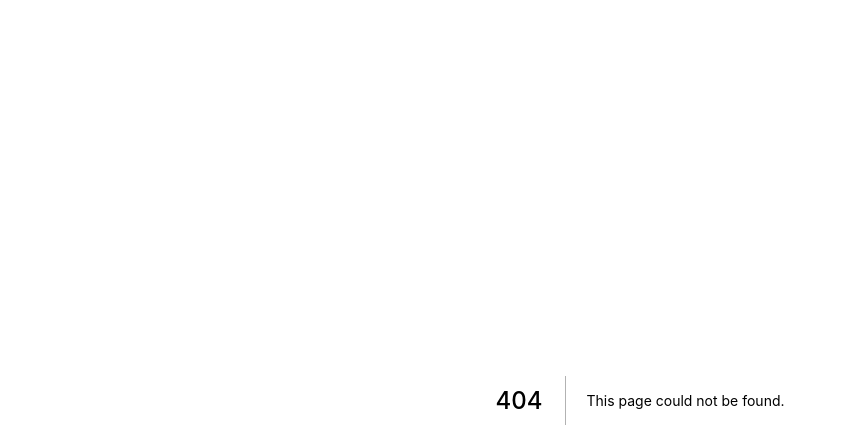
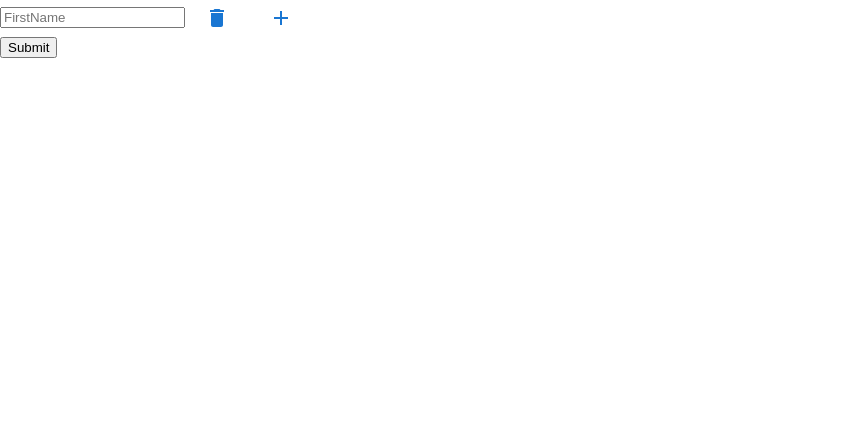
Before and after one commit to zahidabatool/next-js-learning, a Next.js app: page /add.icon in a window 1280 px wide. Before the commit this address had no page. Shown: the top 448 px of the page, without its empty margins (0-847 px from the left). Built offline with nearby package versions, Linux system fonts and the light colour scheme.

Commit message:
add field update

```diff
--- /dev/null
+++ b/pages/add.icon.js
@@ -0,0 +1,54 @@
+import AddIcon from '@mui/icons-material/Add';
+import DeleteIcon from '@mui/icons-material/Delete';
+import Button from '@mui/material/Button';
+import { useState } from "react";
+const Submitform = () => {
+    const [inputfield, setInputfield] = useState([{firstName: ""}]);
+
+
+    const handleChangeinput = (index, e) =>{
+        const list =[...inputfield]
+        list[index][e.target.name]= e.target.value;
+        setInputfield(list);
+    }
+    const handleAddfield = (index) => {
+        setInputfield([...inputfield.slice(0, index),
+          { firstName: "",},...inputfield.slice(index),
+        ]);
+      };
+
+    const handledelete =(index) =>{
+        const value = [...inputfield];
+        value.splice(index, 1);
+        setInputfield(value);
+    }
+    const handleSubmit = (e)=>{
+        e.preventDefault();
+        console.log("inputfield", inputfield )
+    }
+
+    return (
+<form className="form-div" onSubmit={handleSubmit}>
+    {
+    inputfield.map((items, index) =>{
+       return  <div className="input-style" key={index}>
+        <input
+        value={items.firstName}
+        name = "firstName"
+        placeholder="FirstName"
+        onChange={(e) => handleChangeinput(index, e)}
+        />
+
+        <Button  onClick={()=> handledelete(index)}><DeleteIcon/></Button>
+       <Button  onClick={() => handleAddfield(index + 1)}> <AddIcon/></Button>
+       </div>
+    })}
+    <div className="text-center mt-4">
+    <button  type="submit" onClick={handleSubmit}>Submit</button>
+    </div>
+
+</form>
+    );
+}
+
+export default Submitform;
```
Also changed, not shown: pages/index.js (+6 -8 lines).
